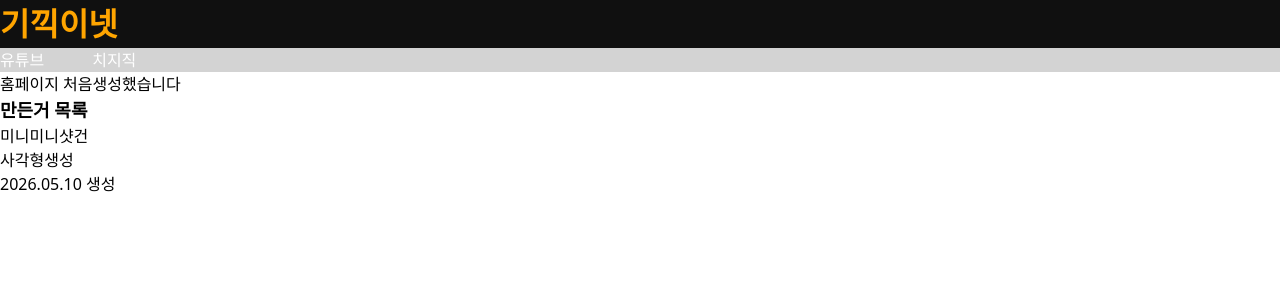
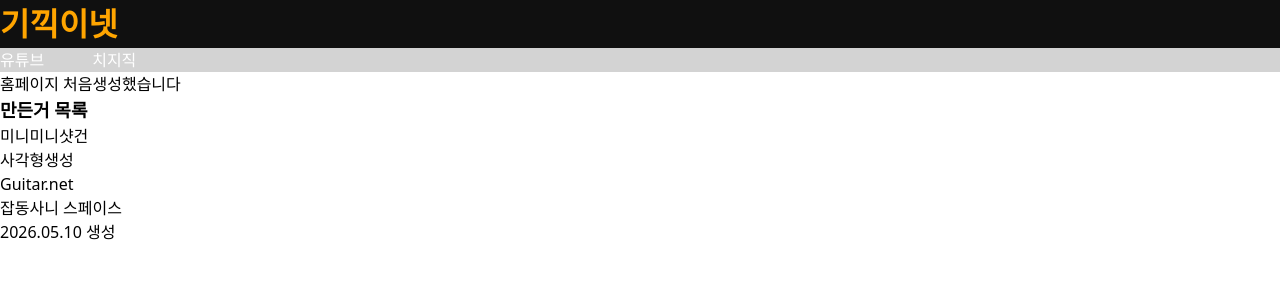
Before and after one commit to Cfghle/gknet, a Next.js app: page / in a window 1280 px wide. Shown: the top 300 px of the page. Built offline with nearby package versions, Linux system fonts and the light colour scheme.

Commit message:
페이지들 추가

```diff
--- a/app/page.tsx
+++ b/app/page.tsx
@@ -9,6 +9,8 @@ export default function Home() {
       <ul>
         <li><a href = "/projects/미니미니샷건.html">미니미니샷건</a></li>
         <li><a href = "/projects/사각형생성.html">사각형생성</a></li>
+        <li><a href = "https://cfghle.github.io/guitar.net/">Guitar.net</a></li>
+        <li><a href = "https://cfghle.github.io/Cfghle/">잡동사니 스페이스</a></li>
       </ul>
     </div>
   );
```
